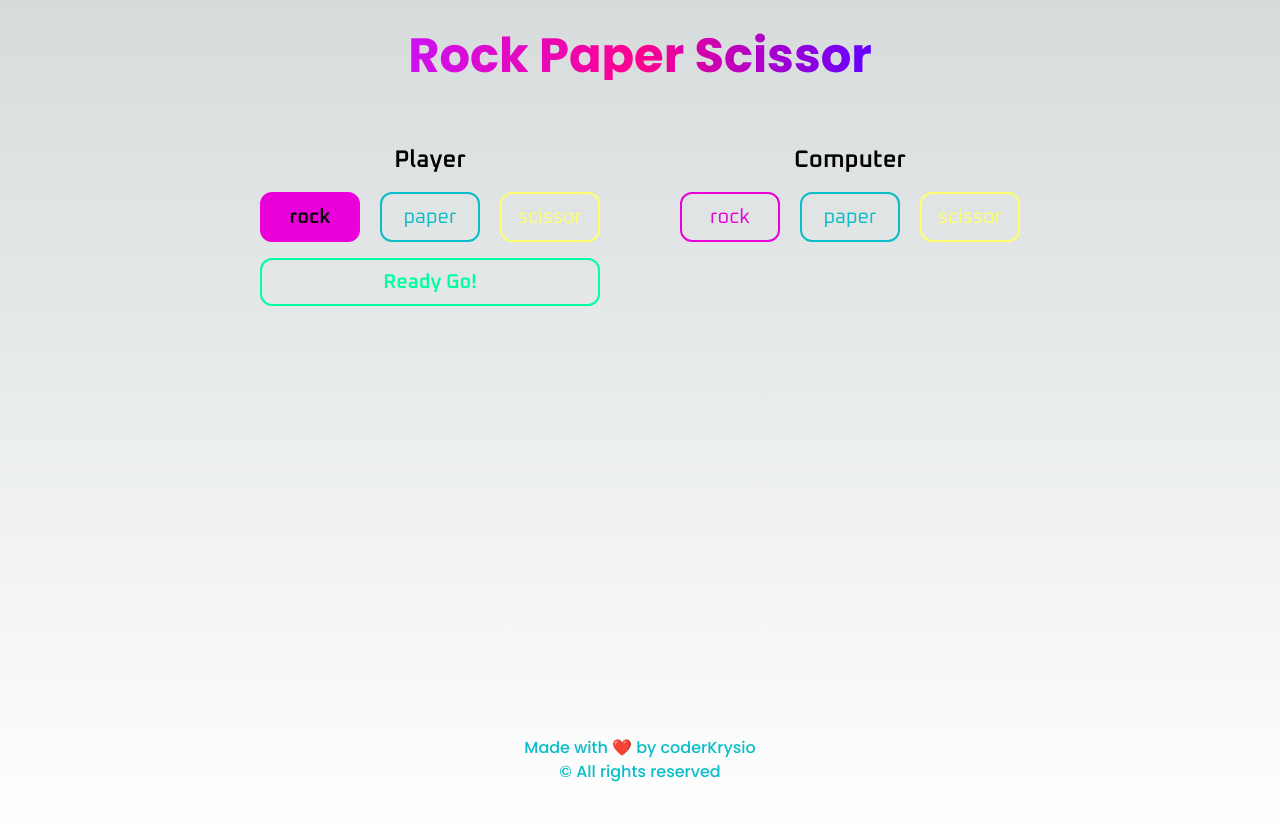
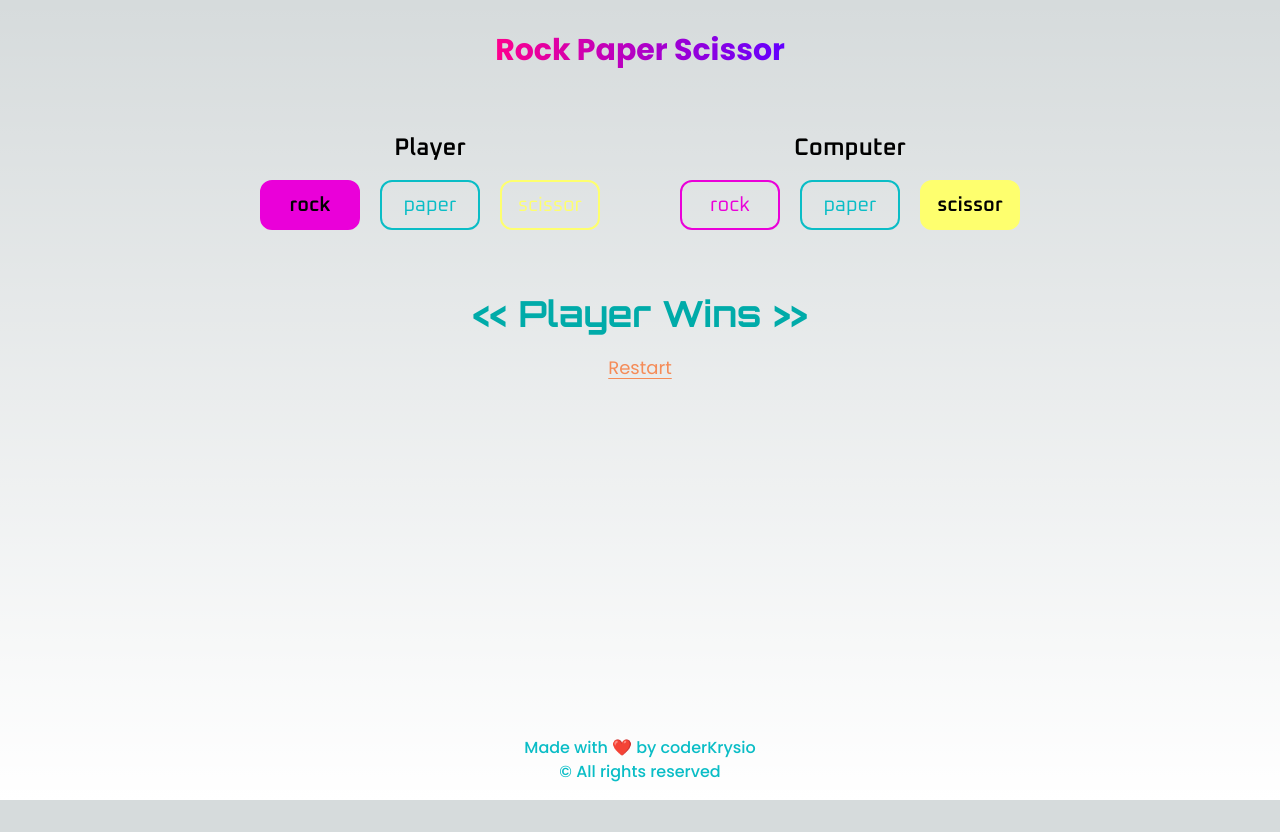
Before and after one commit to coderKrysio/rock-paper-scissor, a Next.js app: page / in a window 1280 px wide. Both pictures are taken after a click on the button "Ready Go!". After the commit the page ends 800 px from the top, so only its background shows below. Built offline with nearby package versions, Linux system fonts and the light colour scheme.

Commit message:
imported custom hooks and context

```diff
--- a/components/game-board.tsx
+++ b/components/game-board.tsx
@@ -1,35 +1,66 @@
 "use client";
 import { Computer } from "@/components/computer";
 import { Player } from "@/components/player";
-import { createContext, useState } from "react";
-
-type AppContextType = {
-    userSubmitted: boolean;
-    setUserSubmitted: React.Dispatch<React.SetStateAction<boolean>>;
-};
-
-const iAppContextState = {
-    userSubmitted: false,
-    setUserSubmitted: () => {},
-};
-
-export const AppContext = createContext<AppContextType>(iAppContextState);
+import { orbitron } from "@/lib/font";
+import { GameContext } from "@/lib/game-context";
+import { useGameBoard } from "@/lib/hooks";
+import Link from "next/link";
 
 export const GameBoard = () => {
-    const [userSubmitted, setUserSubmitted] = useState(false);
+    const {
+        playerChoice,
+        setPlayerChoice,
+        computerChoice,
+        setComputerChoice,
+        matchStatus,
+        setMatchStatus,
+        userSubmitted,
+        setUserSubmitted,
+        handleRefresh,
+    } = useGameBoard();
 
     return (
-        <div className="flex w-full min-h-screen flex-col items-center justify-start p-4">
-            <div className="w-fit text-5xl text-center text-transparent font-bold mb-16 bg-gradient-to-r from-[#cc11f0] via-[#ff008d] to-[#6300ff] bg-clip-text select-none">
+        <div className="flex w-full h-full flex-col items-center justify-start gap-16 p-4">
+            <Link
+                href={"/"}
+                className="w-fit text-3xl text-center text-transparent font-bold bg-gradient-to-r from-[#ff008d] to-[#6300ff] bg-clip-text select-none"
+            >
                 Rock Paper Scissor
-            </div>
+            </Link>
 
-            <AppContext.Provider value={{ userSubmitted, setUserSubmitted }}>
-                <div className="flex items-start justify-center gap-20 select-none">
+            <GameContext.Provider
+                value={{
+                    userSubmitted,
+                    setUserSubmitted,
+                    playerChoice,
+                    setPlayerChoice,
+                    computerChoice,
+                    setComputerChoice,
+                    matchStatus,
+                    setMatchStatus,
+                }}
+            >
+                <div className="flex flex-wrap items-start justify-center gap-20 select-none">
                     <Player />
                     <Computer />
                 </div>
-            </AppContext.Provider>
+            </GameContext.Provider>
+
+            {matchStatus !== "" && (
+                <div>
+                    <div
+                        className={`text-4xl text-center text-[#00aba9] font-bold max-[465px]:text-3xl max-[397px]:text-2xl ${orbitron.className}`}
+                    >
+                        {matchStatus}
+                    </div>
+                    <button
+                        className="underline underline-offset-4 text-lg text-[#f58b57] text-center w-full mt-5"
+                        onClick={handleRefresh}
+                    >
+                        Restart
+                    </button>
+                </div>
+            )}
         </div>
     );
 };
```
